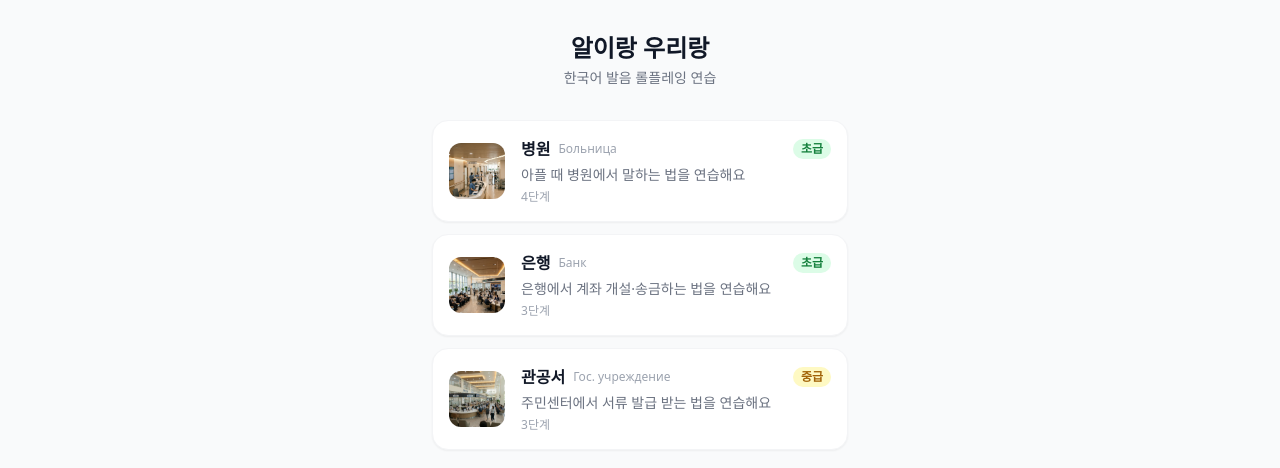
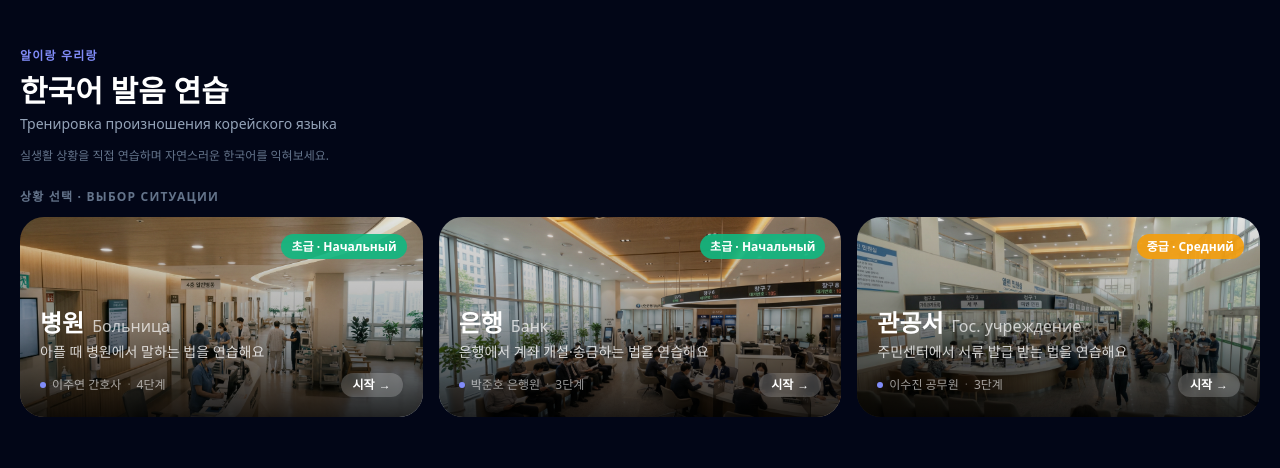
Before and after one commit to doisop/2026_1_VoiceRecognition, a React (Vite) app: page / in a window 1280 px wide. Shown: the top 468 px of the page. Built offline with nearby package versions, Linux system fonts and the light colour scheme.

Commit message:
feat: homescreen modified

```diff
--- a/src/components/HomeScreen.tsx
+++ b/src/components/HomeScreen.tsx
@@ -5,47 +5,101 @@ interface Props {
   onSelect: (sc: Scenario) => void
 }
 
-const difficultyColor: Record<string, string> = {
-  '초급': 'bg-green-100 text-green-700',
-  '중급': 'bg-yellow-100 text-yellow-700',
-  '고급': 'bg-red-100 text-red-700',
+const difficultyLabel: Record<string, { ko: string; ru: string; color: string }> = {
+  '초급': { ko: '초급', ru: 'Начальный', color: 'bg-emerald-500/90' },
+  '중급': { ko: '중급', ru: 'Средний',   color: 'bg-amber-500/90'   },
+  '고급': { ko: '고급', ru: 'Высший',    color: 'bg-rose-500/90'    },
 }
 
 export default function HomeScreen({ onSelect }: Props) {
   return (
-    <div className="max-w-md mx-auto px-4 py-8">
-      <div className="text-center mb-8">
-        <h1 className="text-2xl font-bold text-gray-900">알이랑 우리랑</h1>
-        <p className="text-sm text-gray-500 mt-1">한국어 발음 롤플레잉 연습</p>
+    <div className="min-h-screen bg-slate-950 text-white">
+
+      {/* ── Header ─────────────────────────────────────────── */}
+      <div className="px-5 pt-12 pb-6">
+        <p className="text-xs font-semibold tracking-widest text-indigo-400 uppercase mb-2">
+          알이랑 우리랑
+        </p>
+        <h1 className="text-3xl font-extrabold leading-tight text-white">
+          한국어 발음 연습
+        </h1>
+        <p className="text-slate-400 text-sm mt-1">
+          Тренировка произношения корейского языка
+        </p>
+        <p className="text-slate-500 text-xs mt-3 leading-relaxed">
+          실생활 상황을 직접 연습하며 자연스러운 한국어를 익혀보세요.
+        </p>
       </div>
 
-      <div className="space-y-3">
+      {/* ── Section label ──────────────────────────────────── */}
+      <div className="px-5 mb-3">
+        <p className="text-xs font-semibold text-slate-500 uppercase tracking-widest">
+          상황 선택 · Выбор ситуации
+        </p>
+      </div>
+
+      {/* ── Scenario cards ─────────────────────────────────── */}
+      <div className="px-5 pb-10 grid grid-cols-1 sm:grid-cols-2 lg:grid-cols-3 gap-4">
         {scenarios.map((sc) => (
-          <button
-            key={sc.id}
-            onClick={() => onSelect(sc)}
-            className="w-full text-left bg-white rounded-2xl shadow-sm border border-gray-100 p-4 hover:shadow-md transition-shadow"
-          >
-            <div className="flex items-center gap-4">
-              <div
-                className="w-14 h-14 rounded-xl bg-cover bg-center flex-shrink-0 bg-gray-200"
-                style={{ backgroundImage: `url('${sc.image}')` }}
-              />
-              <div className="flex-1 min-w-0">
-                <div className="flex items-center gap-2 mb-1">
-                  <span className="font-bold text-gray-900">{sc.title}</span>
-                  <span className="text-xs text-gray-400">{sc.titleSub}</span>
-                  <span className={`ml-auto text-xs font-semibold px-2 py-0.5 rounded-full ${difficultyColor[sc.difficulty]}`}>
-                    {sc.difficulty}
-                  </span>
-                </div>
-                <p className="text-sm text-gray-500 truncate">{sc.description}</p>
-                <p className="text-xs text-gray-400 mt-1">{sc.steps.length}단계</p>
-              </div>
-            </div>
-          </button>
+          <ScenarioCard key={sc.id} scenario={sc} onSelect={onSelect} />
         ))}
       </div>
     </div>
   )
 }
+
+function ScenarioCard({ scenario: sc, onSelect }: { scenario: Scenario; onSelect: (sc: Scenario) => void }) {
+  const diff = difficultyLabel[sc.difficulty]
+
+  return (
+    <button
+      onClick={() => onSelect(sc)}
+      className="group w-full text-left rounded-3xl overflow-hidden relative focus:outline-none"
+      style={{ height: 200 }}
+    >
+      {/* Background image */}
+      <div
+        className="absolute inset-0 bg-cover bg-center transition-transform duration-500 group-hover:scale-105"
+        style={{ backgroundImage: `url('${sc.image}')` }}
+      />
+
+      {/* Gradient overlay */}
+      <div className="absolute inset-0 bg-gradient-to-t from-black/85 via-black/30 to-black/10" />
+
+      {/* Difficulty badge */}
+      <div className="absolute top-4 right-4">
+        <span className={`text-xs font-bold text-white px-2.5 py-1 rounded-full backdrop-blur-sm ${diff.color}`}>
+          {diff.ko} · {diff.ru}
+        </span>
+      </div>
+
+      {/* Content */}
+      <div className="absolute bottom-0 left-0 right-0 p-5">
+        {/* Title */}
+        <div className="flex items-baseline gap-2 mb-1">
+          <h2 className="text-2xl font-extrabold text-white leading-none">{sc.title}</h2>
+          <span className="text-base font-medium text-white/70">{sc.titleSub}</span>
+        </div>
+
+        {/* Description */}
+        <p className="text-sm text-white/80 leading-snug mb-3">{sc.description}</p>
+
+        {/* Footer row */}
+        <div className="flex items-center justify-between">
+          <div className="flex items-center gap-1.5">
+            <span className="w-1.5 h-1.5 rounded-full bg-indigo-400" />
+            <span className="text-xs text-white/60">{sc.character.name}</span>
+            <span className="text-white/30 text-xs">·</span>
+            <span className="text-xs text-white/60">{sc.steps.length}단계</span>
+          </div>
+
+          {/* Arrow button */}
+          <div className="flex items-center gap-1 bg-white/20 backdrop-blur-sm group-hover:bg-indigo-500 transition-colors rounded-full px-3 py-1">
+            <span className="text-xs font-semibold text-white">시작</span>
+            <span className="text-white text-xs">→</span>
+          </div>
+        </div>
+      </div>
+    </button>
+  )
+}
```
